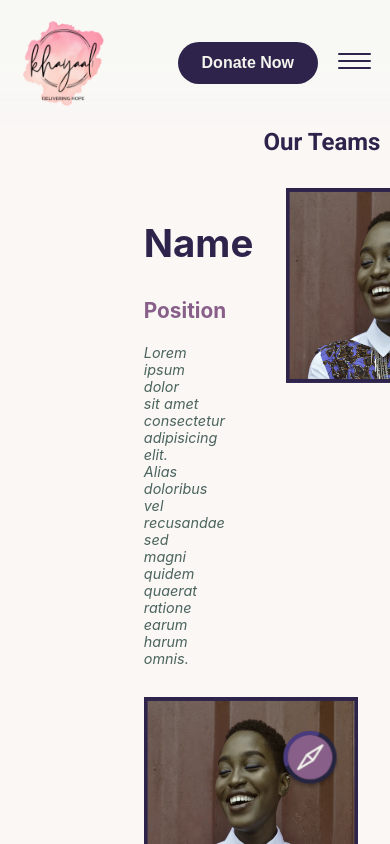
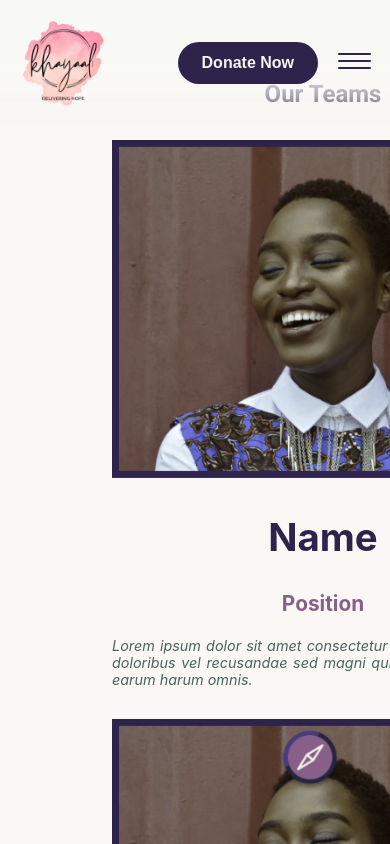
Before and after one commit to roshan1999/khayaal-react-webapp, a React (Create React App) app: page /members in a window 390 px wide. Shown: the top 844 px of the page. Built offline with nearby package versions, Linux system fonts and the light colour scheme.

Commit message:
accomdated mobile view

```diff
--- a/src/Components/OurTeams/LeaderDescription.css
+++ b/src/Components/OurTeams/LeaderDescription.css
@@ -18,8 +18,8 @@
     color:var(--info-text-color);
     text-align: justify;
 }
-@media (max-width: 900px) {
+/* @media (max-width: 900px) {
     .leader-desc {
       width: 50%;
     }
-  }
+  } */
--- a/src/Components/ParentLeader1/ParentLeader1.css
+++ b/src/Components/ParentLeader1/ParentLeader1.css
@@ -1,21 +1,82 @@
-.lpc{
-    display: flex;
-    justify-content: center;
-    margin-left: 10rem;
+@media screen and (max-width:1560px) {
+    .image-between {
+        display:none;
+    }
+    .image-right {
+        margin-left:10rem;
+        margin-right:10rem;
+    }
+    .lpc {
+        width:100%;
+        height:100%;
+        display:flex;
+        flex-flow: row wrap;
+        justify-content: space-evenly;
+        align-items: center;
+        gap:5%;
+    }
+    .lpcdes-1 {
+        width:10rem;
+        flex:1;
+        margin-right:3rem;
+    }
+    .lpc-image-holder img {
+        width:50vh;
+        height:40vh;
+        flex:1;
+    }
 }
-
-.lpcdes{
-    width:100%;
-    height:100%;
-
+@media screen and (max-width:768px) {
+    .image-between {
+        display:none;
+    }
+    .image-right {
+        margin-left:7rem;
+        margin-right:7rem;
+    }
+    .lpc {
+        width:100%;
+        height:100%;
+        display:flex;
+        flex-flow: row wrap;
+        justify-content: space-evenly;
+        align-items: center;
+        gap:10%;
+    }
+    .lpcdes {
+        width:18rem;
+        flex:1;
+    }
+    .lpc-image-holder img {
+        width:50vh;
+        height:40vh;
+        flex:1;
+    }
 }
-
-.lpc-image-holder{
-    flex-shrink: unset;
-    display: flex;
-    flex-flow: row wrap;
+@media screen and (max-width:643px) {
+    .image-right {
+        display:none;
+    }
+    .image-between {
+        margin-left:7rem;
+        margin-right:7rem;
+        display:flex;
+        flex-flow: column wrap;
+        justify-content: center;
+        align-items: center;
+    }
+    .lpc {
+        width:100%;
+        height:100%;
+    }
+    .lpcdes {
+        width:18rem;
+        flex:1;
+        text-align: center;
+    }
+    .lpc-image-holder img {
+        width:50vh;
+        height:40vh;
+        flex:1;
+    }
 }
-.lpc-image-holder img {
-    width:30.125rem;
-    height:24.1rem;
-}
--- a/src/Components/ParentLeader1/ParentLeader1.jsx
+++ b/src/Components/ParentLeader1/ParentLeader1.jsx
@@ -7,8 +7,10 @@ const ParentLeader1 = (props) => {
   const desec = props.desec;
   const imageurl = props.imageurl;
   return (
+    <div className="leader-desc-container">
+      <div className="image-right">
         <div className="lpc">
-      <div className="lpcdes">
+          <div className="lpcdes-1">
             <LeaderDescription
               nameText={name}
               positionText={position}
@@ -19,6 +21,22 @@ const ParentLeader1 = (props) => {
             <img src={imageurl} alt="Leader's Image" />
           </div>
         </div>
+      </div>
+      <div className="image-between">
+        <div className="lpc-image-holder">
+          <img src={imageurl} alt="Leader's Image" />
+        </div>
+        <div className="lpc">
+          <div className="lpcdes">
+            <LeaderDescription
+              nameText={name}
+              positionText={position}
+              descText={desec}
+            />
+          </div>
+        </div>
+      </div>
+    </div>
   );
 };
 
--- a/src/Components/ParentLeader2/ParentLeader2.css
+++ b/src/Components/ParentLeader2/ParentLeader2.css
@@ -1,41 +1,79 @@
-.lpc{
-    display: flex;
-    justify-content: center;
-    margin-left: 10rem;
-    margin-right: 10rem;
-    gap: 10%;
-    width:auto;
-    height:auto;
-}
-
-.lpcdes{
-    flex-basis: 53%;
-}
-
-.lpc{
-    flex-shrink: unset;
-    display: flex;
-
-}
-.lpc-image-holder img {
-    width:25vw;
-    height:20vw;
-}
-@media (max-width:800px) {
-    .lpcdes{
-        flex-basis:100%;
+@media screen and (max-width:1440px) {
+    .image-between {
+        display:none;
+    }
+    .image-left {
+        margin-left:10rem;
+        margin-right:10rem;
+    }
+    .lpc {
+        width:100%;
+        height:100%;
+        display:flex;
+        flex-flow: row wrap;
+        justify-content: space-evenly;
+        align-items: center;
+        gap:5%;
+    }
+    .lpcdes-2 {
+        width:10rem;
+        flex:1;
+        margin-left: 3rem;
     }
     .lpc-image-holder img {
-        width:45vw;
-        height:40vw;
+        width:50vh;
+        height:40vh;
+        flex:1;
     }
 }
-@media (max-width:500px) {
-    .lpcdes{
-        flex-basis:100%;
+@media screen and (max-width:768px) {
+    .image-between {
+        display:none;
+    }
+    .image-left {
+        margin-left:7rem;
+        margin-right:7rem;
+    }
+    .lpc {
+        width:100%;
+        height:100%;
+        display:flex;
+        flex-flow: row wrap;
+        justify-content: space-evenly;
+        align-items: center;
+    }
+    .lpcdes {
+        width:18rem;
+        flex:1;
     }
     .lpc-image-holder img {
-        width:55vw;
-        height:50vw;
+        width:50vh;
+        height:40vh;
+        flex:1;
     }
 }
+@media screen and (max-width:643px) {
+    .image-left {
+        display:none;
+    }
+    .image-between {
+        display:flex;
+        flex-flow: column wrap;
+        justify-content: center;
+        align-items: center;
+    }
+    .lpc {
+        width:100%;
+        height:100%;
+    }
+    .lpcdes {
+        width:18rem;
+        flex:1;
+        text-align: center;
+    }
+    .lpc-image-holder img {
+        width:50vh;
+        height:40vh;
+        flex:1;
+    }
+}
--- a/src/Components/ParentLeader2/ParentLeader2.jsx
+++ b/src/Components/ParentLeader2/ParentLeader2.jsx
@@ -2,18 +2,41 @@ import LeaderDescription from "../OurTeams/LeaderDescription.jsx";
 import "./ParentLeader2.css";
 const ParentLeader2 = (props) => {
   const name = props.name;
-    const position = props.position
-    const desec = props.desec
-    const imageurl = props.imageurl
+  const position = props.position;
+  const desec = props.desec;
+  const imageurl = props.imageurl;
   return (
+    <div className="leader-desc-container">
+      <div className="image-left">
         <div className="lpc">
           <div className="lpc-image-holder">
-            <img className="leadimage" src={imageurl} alt="Leader's Image" /></div>
+            <img className="leadimage" src={imageurl} alt="Leader's Image" />
+          </div>
+          <div className="lpcdes-2">
+            <LeaderDescription
+              nameText={name}
+              positionText={position}
+              descText={desec}
+            />
+          </div>
+        </div>
+      </div>
+      <div className="image-between">
+        <div className="lpc">
+          <div className="lpc-image-holder">
+            <img className="leadimage" src={imageurl} alt="Leader's Image" />
+          </div>
           <div className="lpcdes">
-                <LeaderDescription nameText={name} positionText={position} descText={desec}/>
+            <LeaderDescription
+              nameText={name}
+              positionText={position}
+              descText={desec}
+            />
+          </div>
+        </div>
       </div>
     </div>
   );
-}
+};
 
 export default ParentLeader2;
--- a/src/Pages/OurTeams/OurTeams.css
+++ b/src/Pages/OurTeams/OurTeams.css
@@ -2,6 +2,6 @@
     display: flex;
     flex-flow: column wrap;
     gap:1rem;
-    padding-top:7rem;
+    padding-top:4rem;
     padding-bottom:5rem;
   }
```
Lines whose indentation alone changed are shown as unchanged.
